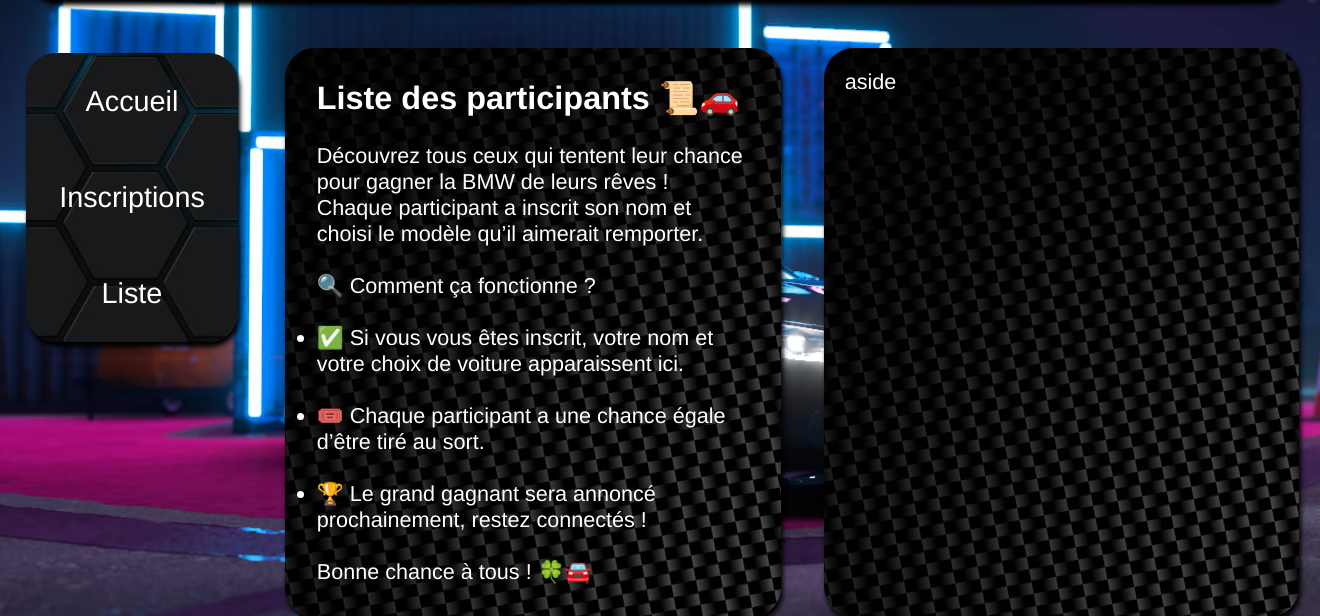
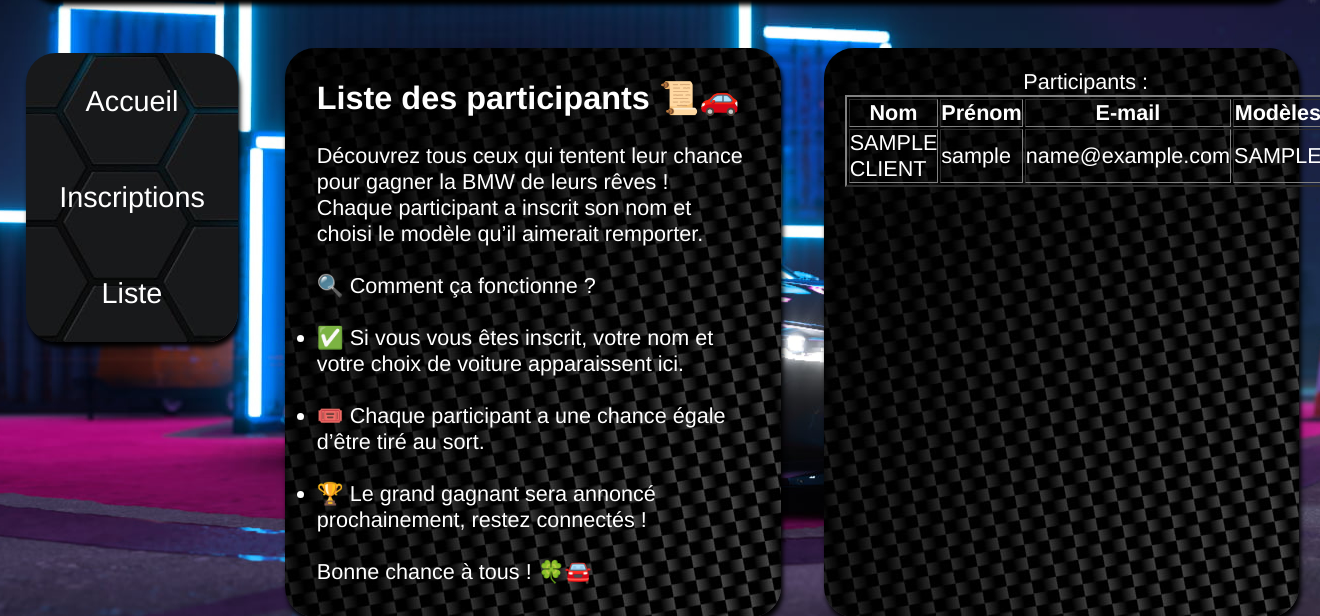
Before and after one commit to iley24/projet_Masson, a PHP site: page /html/liste.php in a window 1320 px wide. Shown: the part 185-801 px from the top of the page. Run offline with PHP 8.4, Linux system fonts and the light colour scheme; tables that the repository leaves empty or names only in its code hold one stand-in row (values such as "Sample post").

Commit message:
correction bugs

```diff
--- a/html/liste.php
+++ b/html/liste.php
@@ -23,8 +23,35 @@
 Bonne chance à tous ! 🍀🚘
 
 </section>
-<aside>
-    aside
+<aside id="tab">
+    <table summary="" border=2>
+        <caption>Participants : </caption>
+        <thead>
+            <tr>
+                <th>Nom</th>
+                <th>Prénom</th>
+                <th>E-mail</th>
+                <th>Modèles</th>
+            </tr>
+        </thead>
+        <tbody>
+            <?php
+            include 'connexion.php';
+            $sql = "SELECT * FROM clients;
+                    INNER JOIN vehicules ON clients.idclients = vehicules.idvehicules;
+                    ";
+            $infos = $connexion->query($sql);
+            foreach($infos AS $i):
+            ?>
+            <tr>
+                <td><?= strtoupper($i['nom']) ?></td>
+                <td><?= strtolower($i['prenom']) ?></td>
+                <td><?= strtolower($i['email']) ?></td>
+                <td><?= strtoupper($i['modeles']) ?></td>
+            </tr>
+            <?php endforeach; ?>
+        </tbody>
+    </table>
 </aside>
 </main>
 
--- a/html/reponse.php
+++ b/html/reponse.php
@@ -27,7 +27,7 @@
     <br><br>
     <h2>Merci de votre participation !</h2>
     <br><br>
-    <h2>Cliquer sur l'onglet Liste pour voir apparaître votre nom sur la liste des participants !</h2>
+    <h2>Cliquer sur l'onglet <a href="liste.php">Liste</a> pour voir apparaître votre nom sur la liste des participants !</h2>
 </aside>
 </main>
 
```
